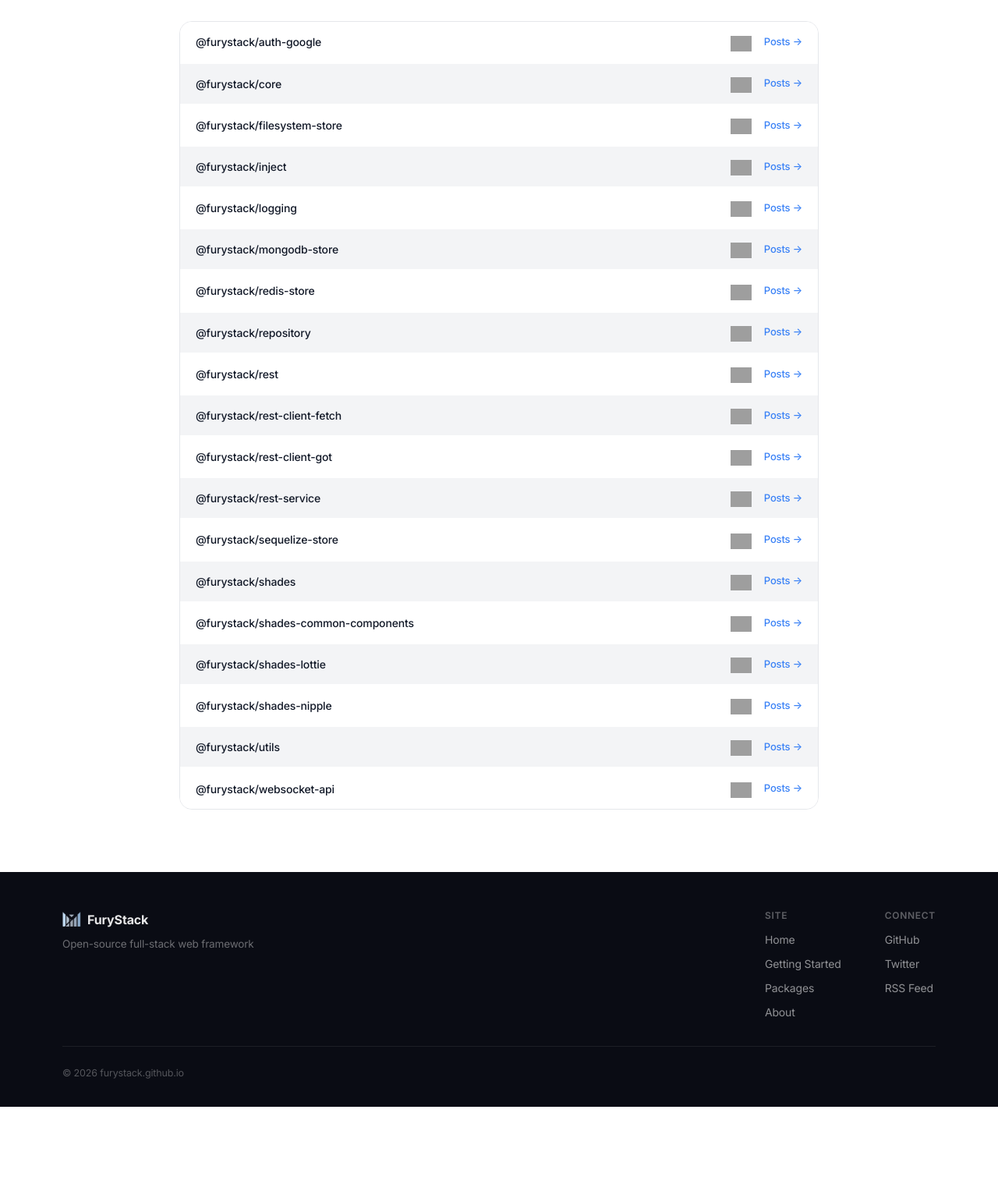
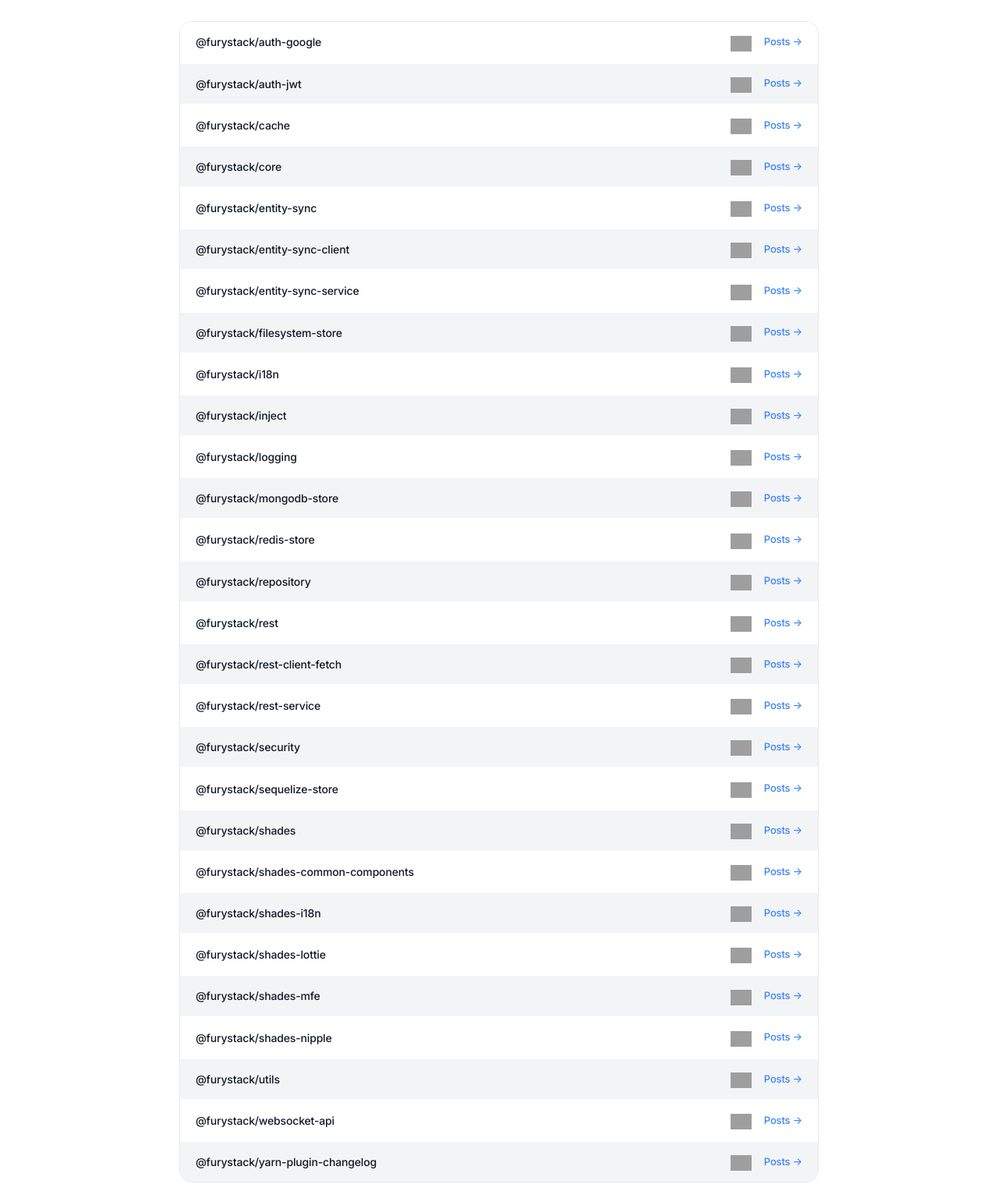
Before and after one commit to furystack/furystack.github.io, an Astro site: page /packages in a window 1280 px wide. Shown: the part 200-1718 px from the top of the page at 78% size. Before the commit the page ends 1619 px from the top, so only its background shows below. Built offline with nearby package versions, Linux system fonts and the light colour scheme; Astro itself is replaced by a stand-in of ours; grey boxes are pictures that could not be loaded.

Commit message:
updated packages

```diff
--- a/src/pages/packages.astro
+++ b/src/pages/packages.astro
@@ -5,8 +5,14 @@ import Footer from '../components/Footer.astro';
 
 const packages = [
   '@furystack/auth-google',
+  '@furystack/auth-jwt',
+  '@furystack/cache',
   '@furystack/core',
+  '@furystack/entity-sync',
+  '@furystack/entity-sync-client',
+  '@furystack/entity-sync-service',
   '@furystack/filesystem-store',
+  '@furystack/i18n',
   '@furystack/inject',
   '@furystack/logging',
   '@furystack/mongodb-store',
@@ -14,15 +20,18 @@ const packages = [
   '@furystack/repository',
   '@furystack/rest',
   '@furystack/rest-client-fetch',
-  '@furystack/rest-client-got',
   '@furystack/rest-service',
+  '@furystack/security',
   '@furystack/sequelize-store',
   '@furystack/shades',
   '@furystack/shades-common-components',
+  '@furystack/shades-i18n',
   '@furystack/shades-lottie',
+  '@furystack/shades-mfe',
   '@furystack/shades-nipple',
   '@furystack/utils',
   '@furystack/websocket-api',
+  '@furystack/yarn-plugin-changelog',
 ];
 ---
 
```
